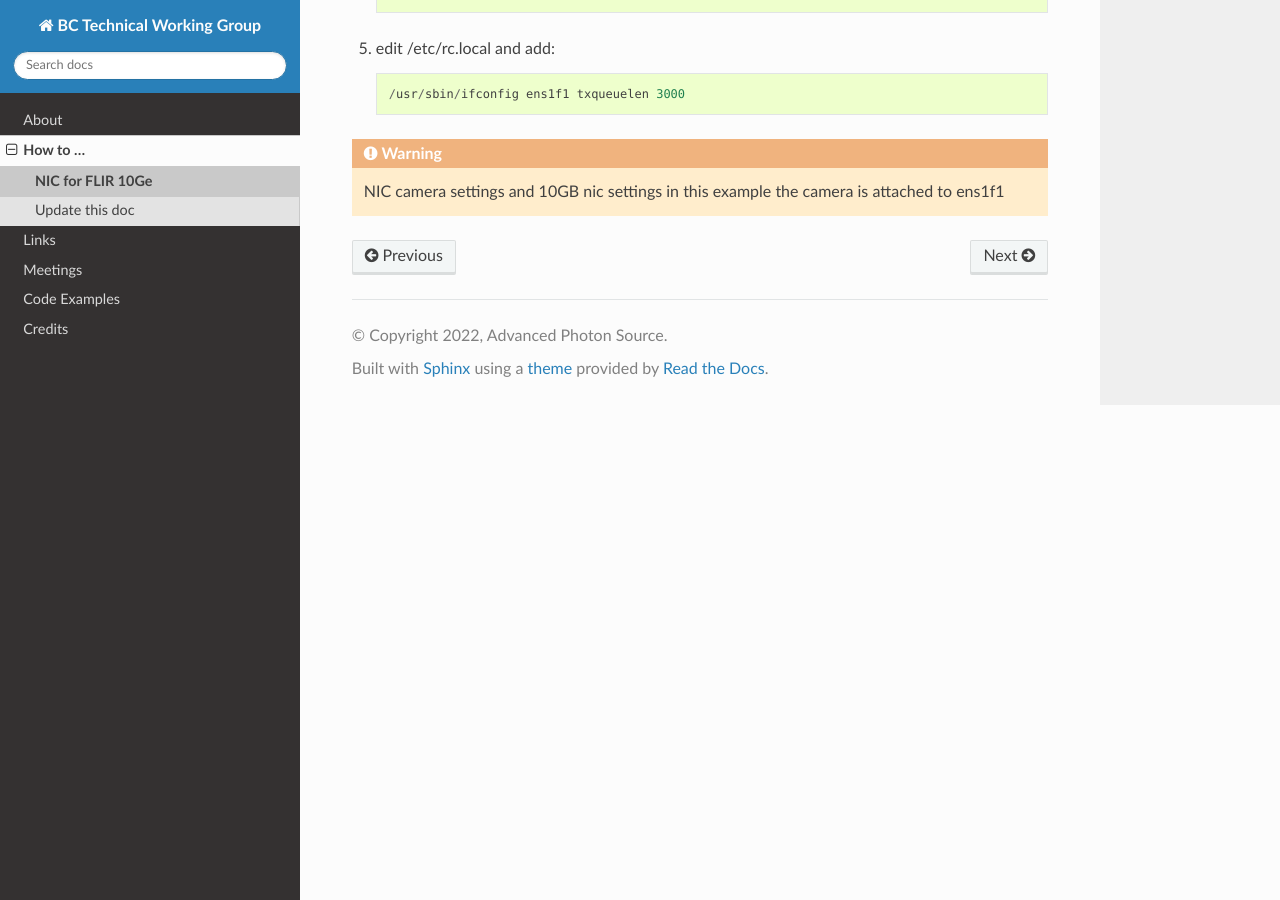
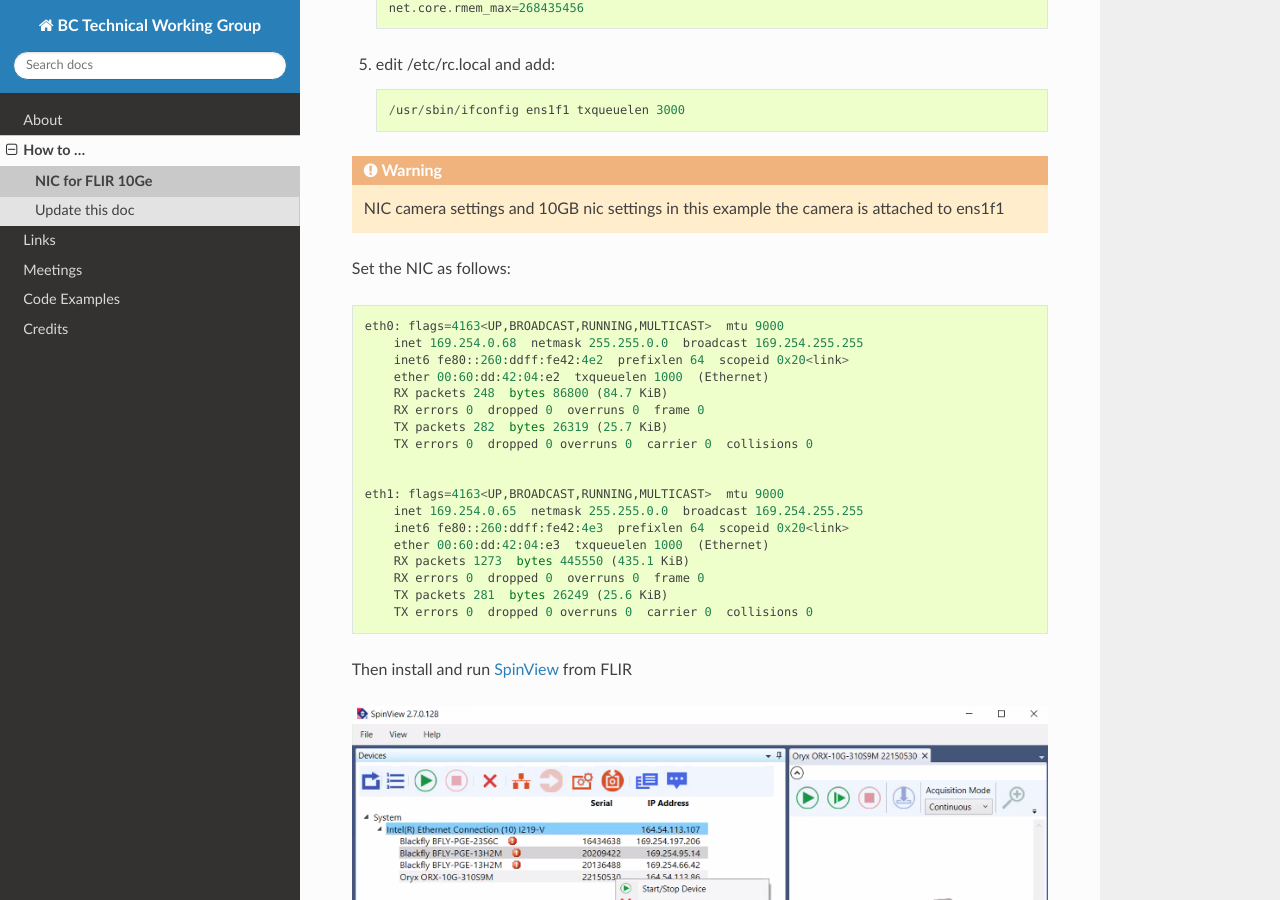
Before and after one commit to decarlof/BC-Techincal-Working-Group, a Sphinx documentation site: the page built from doc/source/howtos/doc.howtos_01.rst, in a window 1280 px wide and 900 px high, scrolled down 634 px. Built offline with Sphinx 7.4.7 and the Read the Docs theme 2.0.0, drawn with Linux system fonts in a browser that asks for light colours.

Commit message:
added spinview instruction

```diff
--- a/doc/source/howtos/doc.howtos_01.rst
+++ b/doc/source/howtos/doc.howtos_01.rst
@@ -26,10 +26,47 @@
 
 4. edit /etc/sysctl.conf and add::
 
-    net.core.rmem_default=26214400net.core.rmem_max=268435456
+    net.core.rmem_default=26214400
+    net.core.rmem_max=268435456
 
 5. edit /etc/rc.local and add::
 
     /usr/sbin/ifconfig ens1f1 txqueuelen 3000
 
 .. warning:: NIC camera settings and  10GB nic settings in this example the camera is attached to  ens1f1
+
+
+Set the NIC as follows::
+
+    eth0: flags=4163<UP,BROADCAST,RUNNING,MULTICAST>  mtu 9000
+        inet 169.254.0.68  netmask 255.255.0.0  broadcast 169.254.255.255
+        inet6 fe80::260:ddff:fe42:4e2  prefixlen 64  scopeid 0x20<link>
+        ether 00:60:dd:42:04:e2  txqueuelen 1000  (Ethernet)
+        RX packets 248  bytes 86800 (84.7 KiB)
+        RX errors 0  dropped 0  overruns 0  frame 0
+        TX packets 282  bytes 26319 (25.7 KiB)
+        TX errors 0  dropped 0 overruns 0  carrier 0  collisions 0
+
+
+    eth1: flags=4163<UP,BROADCAST,RUNNING,MULTICAST>  mtu 9000
+        inet 169.254.0.65  netmask 255.255.0.0  broadcast 169.254.255.255
+        inet6 fe80::260:ddff:fe42:4e3  prefixlen 64  scopeid 0x20<link>
+        ether 00:60:dd:42:04:e3  txqueuelen 1000  (Ethernet)
+        RX packets 1273  bytes 445550 (435.1 KiB)
+        RX errors 0  dropped 0  overruns 0  frame 0
+        TX packets 281  bytes 26249 (25.6 KiB)
+        TX errors 0  dropped 0 overruns 0  carrier 0  collisions 0
+
+Then install and run `SpinView <https://flir.app.boxcn.net/v/SpinnakerSDK/folder/68522911814>`_  from FLIR
+
+.. image:: ../img/spinview_01.png
+   :width: 720px
+   :align: center
+
+.. image:: ../img/spinview_02.png
+   :width: 310px
+   :align: center
+
+.. image:: ../img/spinview_03.png
+   :width: 310px
+   :align: center
```
Also changed, not shown: doc/source/img/spin_view.png (added), doc/source/img/spinview_00.png (added), doc/source/img/spinview_01.png (added), doc/source/img/spinview_02.png (added), doc/source/img/spinview_03.png (added).
